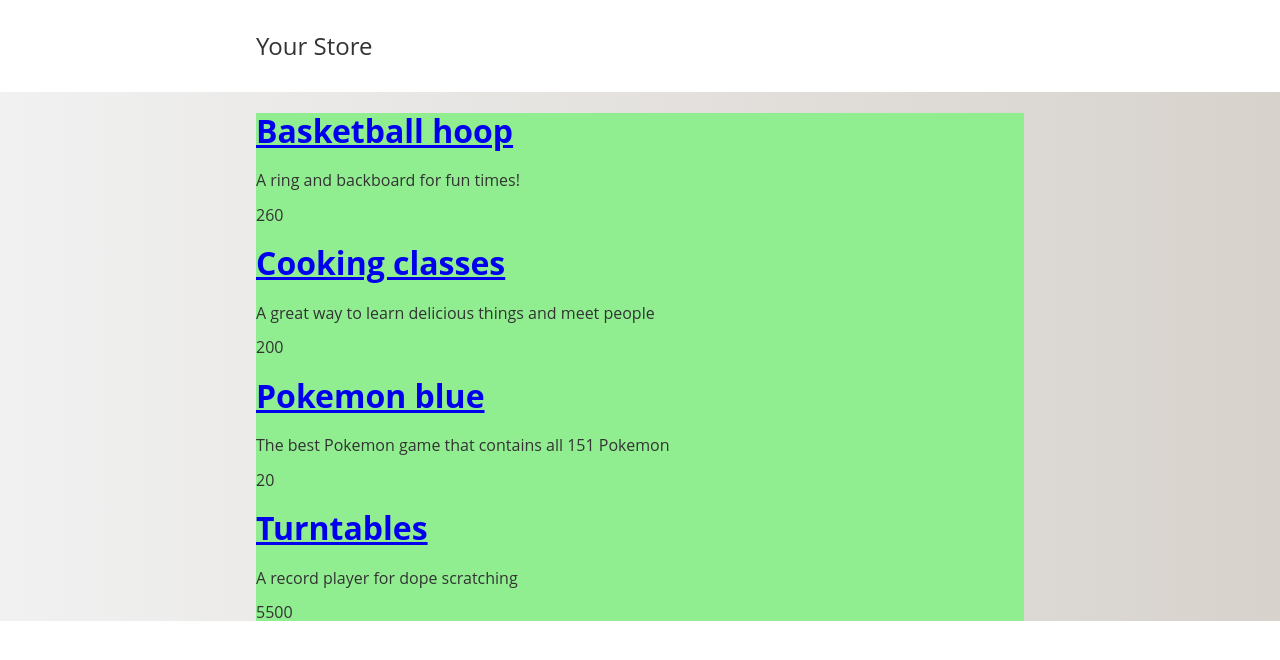
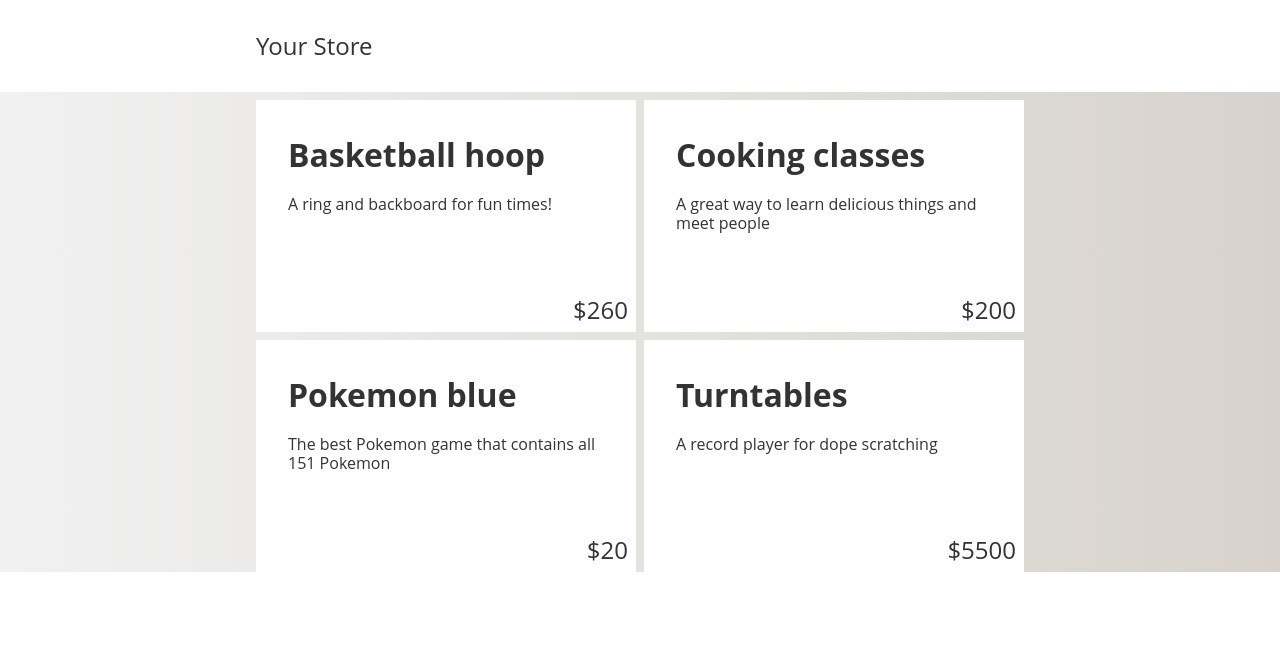
Before and after one commit to spacekey28/ecommerce-next-app, a Next.js app: page / in a window 1280 px wide. Shown: the top 660 px of the page. Built offline with nearby package versions, Linux system fonts and the light colour scheme.

Commit message:
styled up using styled component

```diff
--- a/components/Navbar.js
+++ b/components/Navbar.js
@@ -1,14 +1,6 @@
 import Link from "next/link";
 import styled from "styled-components";
-
-const UnstyledLink = styled.a`
-  text-decoration: none;
-  color: inherit;
-
-  &:hover {
-    cursor: pointer;
-  }
-`;
+import UnstyledLink from "./styled/UnstyledLink";
 
 const Nav = styled.nav`
   background: white;
--- /dev/null
+++ b/components/styled/UnstyledLink.js
@@ -0,0 +1,13 @@
+import styled from "styled-components";
+
+
+const UnstyledLink = styled.a`
+  text-decoration: none;
+  color: inherit;
+
+  &:hover {
+    cursor: pointer;
+  }
+`;
+
+export default UnstyledLink;
--- a/pages/_app.js
+++ b/pages/_app.js
@@ -12,7 +12,6 @@
 const Page = styled.div`
   width: 100%;
   max-width: 768px;
-  background: lightgreen;
   margin: 0 auto;
 `;
 
--- a/pages/index.js
+++ b/pages/index.js
@@ -1,40 +1,70 @@
-import fs from 'fs';
-import Link from 'next/link';
+import fs from "fs";
+import Link from "next/link";
 import matter from "gray-matter";
 import styled from "styled-components";
+import UnstyledLink from "../components/styled/UnstyledLink";
 
 const Container = styled.div`
-  // background: red;
-`
+  background: white;
+  padding: 1rem 2rem;
+  min-height: 200px;
+  position: relative;
+  transision: transform 0.3s;
+
+  &:hover {
+    transform: scale(1.01);
+  }
+`;
+
+const ProductsContainer = styled.div`
+  display: grid;
+  grid-template-columns: 1fr 1fr;
+  grid-gap: 0.5rem;
+  margin: 0.5rem 0;
+`;
+
+const Price = styled.div`
+  position: absolute;
+  bottom: .5rem;
+  right: .5rem;
+  font-size: 1.5rem;
+`;
+
+
+const renderProduct = (product) => {
+  return (
+    <Link href={product.slug}>
+      <UnstyledLink>
+        <Container>
+          <h1>{product.name}</h1>
+          <p>{product.description}</p>
+          <Price>${product.price / 100}</Price>
+        </Container>
+      </UnstyledLink>
+    </Link>
+  );
+};
 
 const HomePage = (props) => {
-  return props.products.map(product => {
-    return (
-      <Container>
-        <Link href={product.slug}>
-          <a>
-            <h1>{product.name}</h1>
-          </a>
-        </Link>
-        <p>{product.description}</p>
-        <p>{product.price / 100 }</p>
-      </Container>
-    )
-  })
+  return (
+    <div>
+      <ProductsContainer>{props.products.map(renderProduct)}</ProductsContainer>
+    </div>
+  );
 };
 
 export const getStaticProps = async () => {
   const directory = `${process.cwd()}/content`;
   const filenames = fs.readdirSync(directory);
 
-  const products = filenames.map(filename => {
+  const products = filenames.map((filename) => {
     const fileContent = fs.readFileSync(`${directory}/${filename}`).toString();
     const { data } = matter(fileContent);
-    const slug = `/products/${filename.replace('.md', '')}`;
+    const slug = `/products/${filename.replace(".md", "")}`;
     const product = {
       ...data,
       slug,
-    }
+    };
     return product;
   });
 
@@ -43,8 +73,8 @@
   return {
     props: {
       products,
-    }
-  }
-}
+    },
+  };
+};
 
 export default HomePage;
```
Also changed, not shown: pages/products/[product].js (+35 -5 lines).
